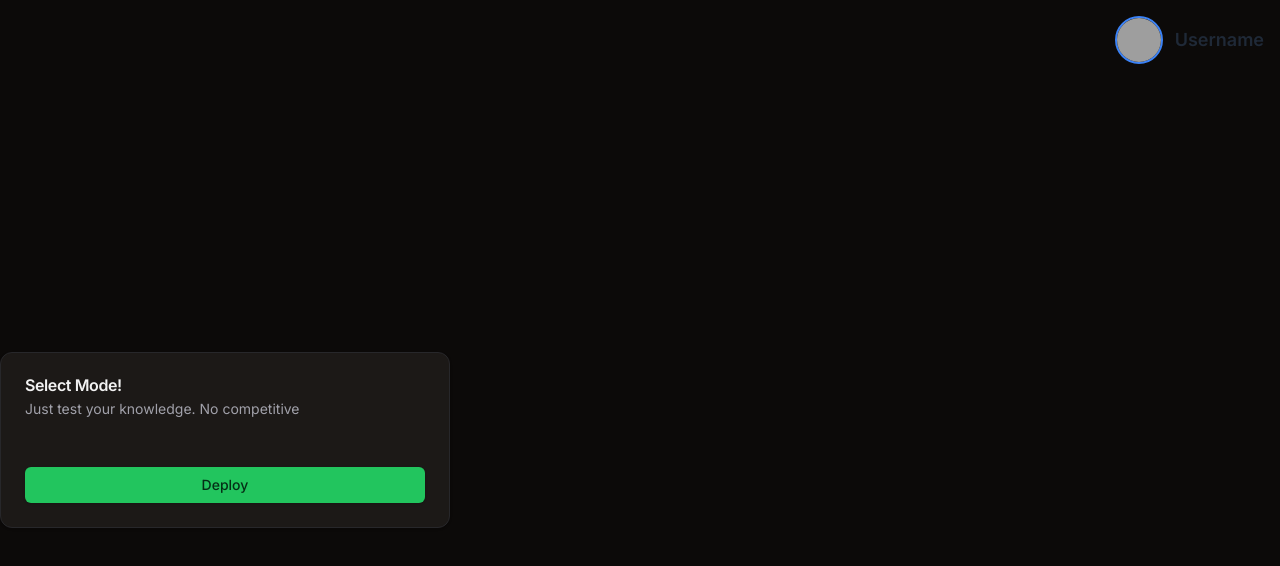
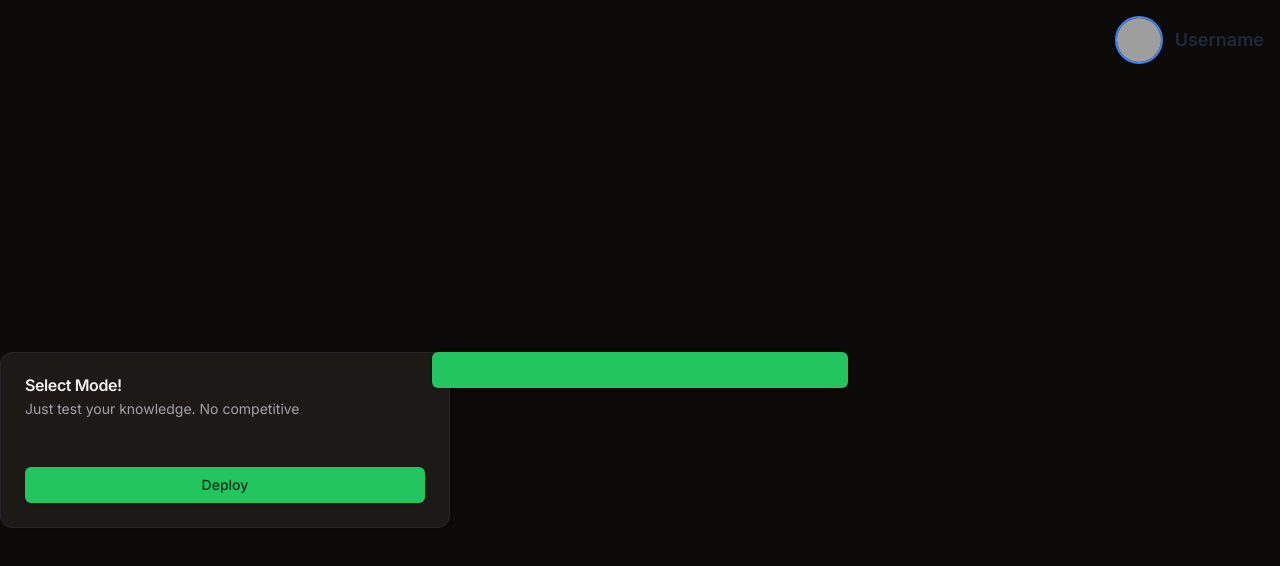
Before and after one commit to kunzaka001/quizify, a Next.js app: page /home in a window 1280 px wide. Shown: the top 566 px of the page. Built offline with nearby package versions, Linux system fonts and the light colour scheme; no server answers; the database is empty; sample sign-in values are in the browser's storage; grey boxes are pictures that could not be loaded.

Commit message:
Dev Homepage

```diff
--- a/app/home/page.tsx
+++ b/app/home/page.tsx
@@ -10,7 +10,9 @@ import {
 import { getDatabase, ref, onValue } from "firebase/database";
 import app from "../../config.js";
 
-import CategorySelectCard from "../components/categoryCard"
+import CategorySelectCard from "../components/categoryCard";
+import { fetchQuestions } from "../lib/fetchQuestions.ts";
+import { Button } from "@/components/ui/button.tsx";
 
 const Home = () => {
   const router = useRouter();
@@ -20,7 +22,7 @@ const Home = () => {
   const [difficulty, setDifficulty] = useState<string | undefined>(undefined);
   const [user, setUser] = useState<{
     username: string;
-    photoURL?: string;
+    //photoURL?: string;
   } | null>(null);
 
   useEffect(() => {
@@ -35,7 +37,7 @@ const Home = () => {
               if (data) {
                 setUser({
                   username: data.username,
-                  photoURL: data.profile_picture,
+                  //photoURL: data.profile_picture,
                 });
               }
             });
@@ -59,11 +61,20 @@ const Home = () => {
     }
   };
 
-  const navToQuiz = (selectedDifficulty: string) => {
+  const navToQuiz = () => {
     try {
-      router.push(`/quiz?difficulty=${selectedDifficulty}`);
+      router.push(`/quiz`);
     } catch (error: any) {
       console.error("Error navigating:", error.message);
+    }
+  };
+
+  const test = async () => {
+    try {
+      const quizes = await fetchQuestions();
+      console.log(quizes);
+    } catch (error: any) {
+      console.error(error.message);
     }
   };
 
@@ -76,7 +87,7 @@ const Home = () => {
             onClick={navUserInfo}
           >
             <img
-              src={user.photoURL || "default-profile.png"}
+              //src={user.photoURL || "default-profile.png"}
               alt="User"
               className="w-12 h-12 rounded-full border-2 border-blue-500"
               onError={(e) => {
@@ -106,6 +117,7 @@ const Home = () => {
       <div className="flex justify-center items-center flex-grow">
         <div className="grid grid-cols-1 md:grid-cols-2 lg:grid-cols-3 gap-4">
           <CategorySelectCard />
+          <Button onClick={navToQuiz} />
         </div>
       </div>
     </div>
```
